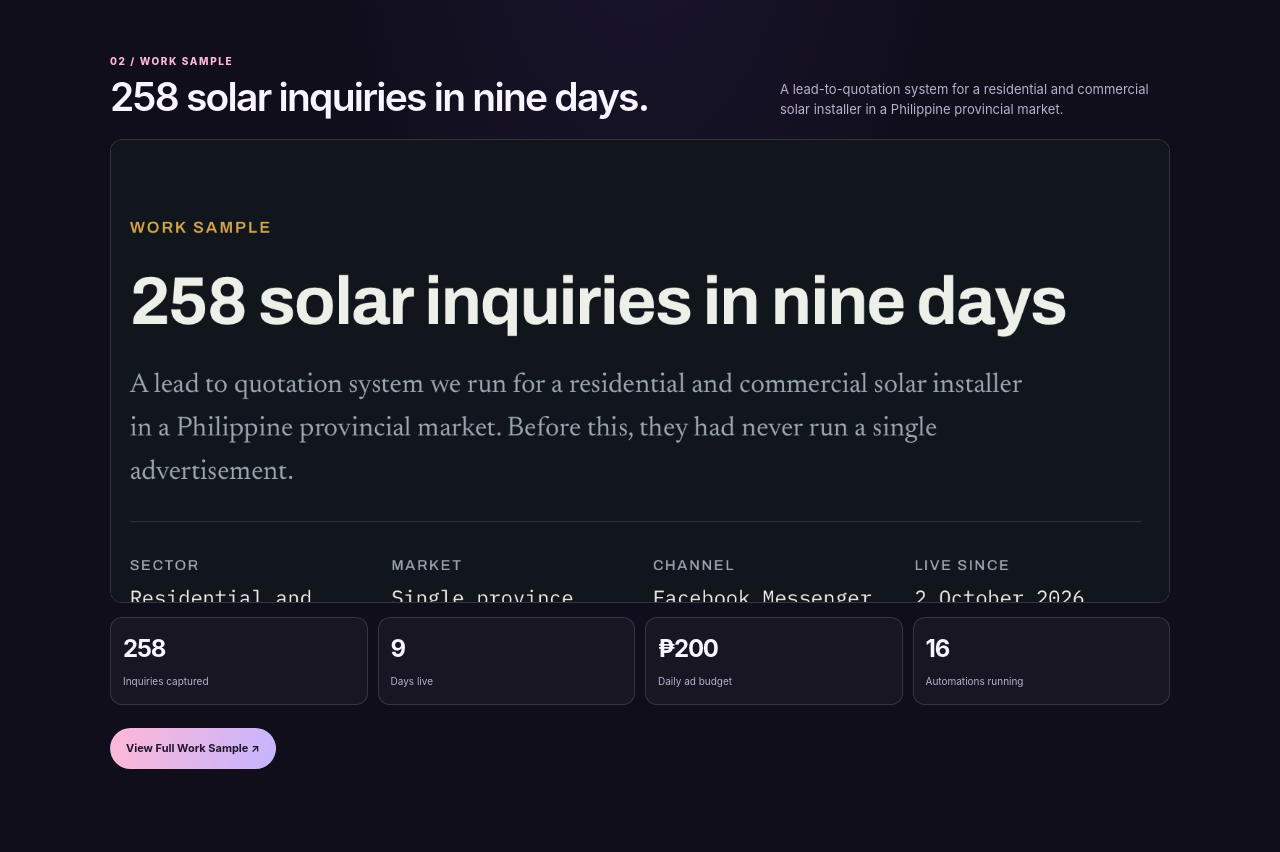
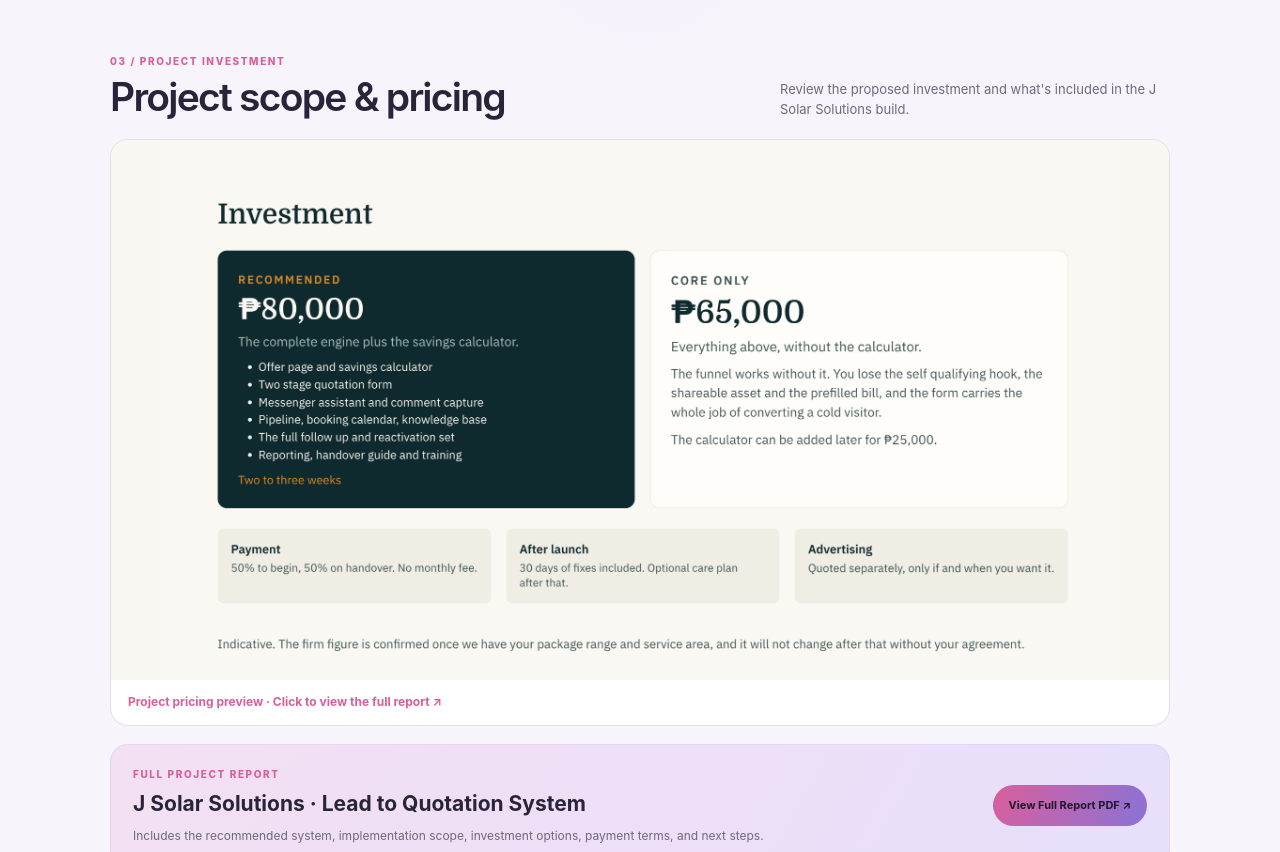
Before and after one commit to annetrack/forpatriciasantos, a plain HTML site: page solar-project.html in a window 1280 px wide. Shown: the part 1160-2012 px from the top of the page. Drawn offline with Linux system fonts and the light colour scheme.

Commit message:
Add files via upload

```diff
--- a/solar-project.html
+++ b/solar-project.html
@@ -6,11 +6,11 @@
 <meta name="theme-color" content="#100e1b">
 <title>J Solar Solutions | Systems & Automation</title>
 <style>
-:root{--bg:#100e1b;--panel:#191629;--panel2:#211b35;--ink:#f8f5ff;--muted:#b9b1cc;--pink:#ffb8d5;--violet:#c5b4ff;--line:rgba(255,255,255,.13);--max:1060px}
+:root{--bg:#f7f4fb;--panel:#ffffff;--panel2:#eee8f8;--ink:#29243a;--muted:#6f687f;--pink:#d95f9c;--violet:#8a72d6;--line:rgba(54,43,78,.14);--max:1060px}
 *{box-sizing:border-box}html{scroll-behavior:smooth;scroll-padding-top:86px}
-body{margin:0;background:radial-gradient(ellipse at 50% -20%,rgba(139,92,246,.22),transparent 48%),var(--bg);color:var(--ink);font-family:Inter,ui-sans-serif,system-ui,-apple-system,BlinkMacSystemFont,"Segoe UI",sans-serif;line-height:1.55}
+body{margin:0;background:radial-gradient(ellipse at 50% -20%,rgba(197,180,255,.32),transparent 48%),var(--bg);color:var(--ink);font-family:Inter,ui-sans-serif,system-ui,-apple-system,BlinkMacSystemFont,"Segoe UI",sans-serif;line-height:1.55}
 a{color:inherit;text-decoration:none}.wrap{width:min(var(--max),calc(100% - 36px));margin:auto}
-header{position:sticky;top:0;z-index:5;background:rgba(16,14,27,.88);backdrop-filter:blur(14px);border-bottom:1px solid var(--line)}
+header{position:sticky;top:0;z-index:5;background:rgba(247,244,251,.9);backdrop-filter:blur(14px);border-bottom:1px solid var(--line)}
 .nav{min-height:68px;display:flex;align-items:center;justify-content:space-between;gap:16px}.brand{font-size:13px;font-weight:750;letter-spacing:.04em}.brand span{color:var(--pink)}.back{font-size:12px;color:var(--muted)}.back:hover{color:var(--pink)}
 .hero{padding:68px 0 48px}.eyebrow,.kicker{color:var(--pink);font-size:10px;letter-spacing:.16em;text-transform:uppercase;font-weight:800}
 h1{font-size:clamp(39px,6.5vw,68px);line-height:1.04;letter-spacing:-.06em;font-weight:650;max-width:850px;margin:18px 0}
@@ -21,12 +21,12 @@ h1 em{font-style:normal;background:linear-gradient(100deg,var(--pink),var(--viol
 .btn:hover{transform:translateY(-2px);border-color:rgba(255,184,213,.7)}.primary{background:linear-gradient(110deg,var(--pink),var(--violet));color:#21162c;border-color:transparent}
 .section{padding:38px 0 52px}.section-head{display:flex;align-items:end;justify-content:space-between;gap:22px;margin-bottom:20px}h2{font-size:clamp(27px,4vw,39px);line-height:1.1;letter-spacing:-.045em;margin:7px 0 0;font-weight:620}.section-intro{font-size:13px;color:var(--muted);max-width:390px;margin:0}
 .grid{display:grid;grid-template-columns:repeat(2,minmax(0,1fr));gap:16px}
-.card{border:1px solid var(--line);border-radius:19px;background:linear-gradient(145deg,rgba(255,255,255,.05),rgba(255,255,255,.015));padding:18px;overflow:hidden}
+.card{border:1px solid var(--line);border-radius:19px;background:linear-gradient(145deg,#fff,rgba(246,241,252,.92));padding:18px;overflow:hidden}
 .preview{display:block;width:100%;aspect-ratio:16/10;object-fit:cover;object-position:top;border-radius:12px;border:1px solid var(--line);background:#17151e;transition:transform .35s}.preview-link{display:block;overflow:hidden;border-radius:12px}.preview-link:hover .preview{transform:scale(1.025)}
 .card .kicker{margin-top:17px;display:block}.card h3{font-size:21px;letter-spacing:-.035em;margin:6px 0}.card p{font-size:12px;color:var(--muted);margin:0}
 .card .btn{margin-top:16px}
-.proof{display:flex;gap:10px;flex-wrap:wrap;margin-top:14px}.metric{flex:1;min-width:90px;background:rgba(255,255,255,.035);border:1px solid var(--line);border-radius:12px;padding:12px}.metric strong{font-size:24px;letter-spacing:-.05em;display:block}.metric span{font-size:10px;color:var(--muted)}
-.pricing-preview{display:block;margin:0 0 18px;border:1px solid var(--line);border-radius:18px;overflow:hidden;background:var(--panel);transition:border-color .2s,transform .2s}.pricing-preview:hover{border-color:rgba(255,184,213,.65);transform:translateY(-2px)}.pricing-image{display:block;width:100%;height:auto;max-height:540px;object-fit:contain;background:#f8f7f1}.pricing-link-label{display:block;padding:13px 17px;color:var(--pink);font-size:12px;font-weight:750}.proposal{display:grid;grid-template-columns:1fr auto;gap:18px;align-items:center;padding:22px;border-radius:18px;border:1px solid rgba(197,180,255,.25);background:linear-gradient(120deg,rgba(255,184,213,.07),rgba(197,180,255,.08)),var(--panel)}
+.proof{display:flex;gap:10px;flex-wrap:wrap;margin-top:14px}.metric{flex:1;min-width:90px;background:rgba(255,255,255,.8);border:1px solid var(--line);border-radius:12px;padding:12px}.metric strong{font-size:24px;letter-spacing:-.05em;display:block}.metric span{font-size:10px;color:var(--muted)}
+.pricing-preview{display:block;margin:0 0 18px;border:1px solid var(--line);border-radius:18px;overflow:hidden;background:#fff;transition:border-color .2s,transform .2s}.pricing-preview:hover{border-color:rgba(255,184,213,.65);transform:translateY(-2px)}.pricing-image{display:block;width:100%;height:auto;max-height:540px;object-fit:contain;background:#f8f7f1}.pricing-link-label{display:block;padding:13px 17px;color:var(--pink);font-size:12px;font-weight:750}.proposal{display:grid;grid-template-columns:1fr auto;gap:18px;align-items:center;padding:22px;border-radius:18px;border:1px solid rgba(197,180,255,.25);background:linear-gradient(120deg,rgba(255,184,213,.2),rgba(197,180,255,.2)),#f0eafa}
 .proposal h3{font-size:21px;margin:6px 0}.proposal p{font-size:12px;color:var(--muted);margin:0;max-width:650px}
 footer{border-top:1px solid var(--line);padding:20px 0 26px;color:var(--muted);font-size:10px}.foot{display:flex;justify-content:space-between;gap:12px;flex-wrap:wrap}
 @media(max-width:720px){.nav{min-height:62px}.back{font-size:10px}.hero{padding:50px 0 30px}.lead{font-size:14px}.section{padding:30px 0 38px}.section-head{display:block}.section-intro{margin-top:10px}.grid{grid-template-columns:1fr}.card{padding:14px}.proposal{grid-template-columns:1fr}.proof{gap:7px}.metric{padding:10px}}
@@ -45,7 +45,7 @@ footer{border-top:1px solid var(--line);padding:20px 0 26px;color:var(--muted);f
 <p class="lead">A calculator and lead-to-quotation system designed to help solar installers qualify inquiries and prioritize follow-up.</p>
 <div class="actions">
 <a class="btn primary" href="#sample-calculator">Explore the Live Calculator ↓</a>
-<a class="btn" href="#work-sample">See Results ↓</a>
+
 <a class="btn" href="#proposal">View Project Proposal ↓</a>
 </div>
 </section>
@@ -68,18 +68,6 @@ footer{border-top:1px solid var(--line);padding:20px 0 26px;color:var(--muted);f
 </div>
 </section>
 
-<section class="section wrap" id="work-sample">
-<div class="section-head"><div><div class="kicker">02 / Work sample</div><h2>258 solar inquiries in nine days.</h2></div><p class="section-intro">A lead-to-quotation system for a residential and commercial solar installer in a Philippine provincial market.</p></div>
-<a class="preview-link" href="https://claude.ai/artifact/GVMxjNXfwTtC8cFFeR8mQX" target="_blank" rel="noopener noreferrer" aria-label="Open full solar work sample"><img class="preview" style="aspect-ratio:16/7" src="solar-case-study-preview.png" alt="Work sample snapshot showing 258 solar inquiries in nine days"></a>
-<div class="proof">
-<div class="metric"><strong>258</strong><span>Inquiries captured</span></div>
-<div class="metric"><strong>9</strong><span>Days live</span></div>
-<div class="metric"><strong>₱200</strong><span>Daily ad budget</span></div>
-<div class="metric"><strong>16</strong><span>Automations running</span></div>
-</div>
-<div class="actions"><a class="btn primary" href="https://claude.ai/artifact/GVMxjNXfwTtC8cFFeR8mQX" target="_blank" rel="noopener noreferrer">View Full Work Sample ↗</a></div>
-</section>
-
 <section class="section wrap" id="proposal">
 <div class="section-head"><div><div class="kicker">03 / Project investment</div><h2>Project scope &amp; pricing</h2></div><p class="section-intro">Review the proposed investment and what's included in the J Solar Solutions build.</p></div>
 <a class="pricing-preview" href="j-solar-project-report.pdf" target="_blank" rel="noopener noreferrer" aria-label="Open the full J Solar Solutions project report PDF">
```
Also changed, not shown: index.html (+4 -4 lines).
